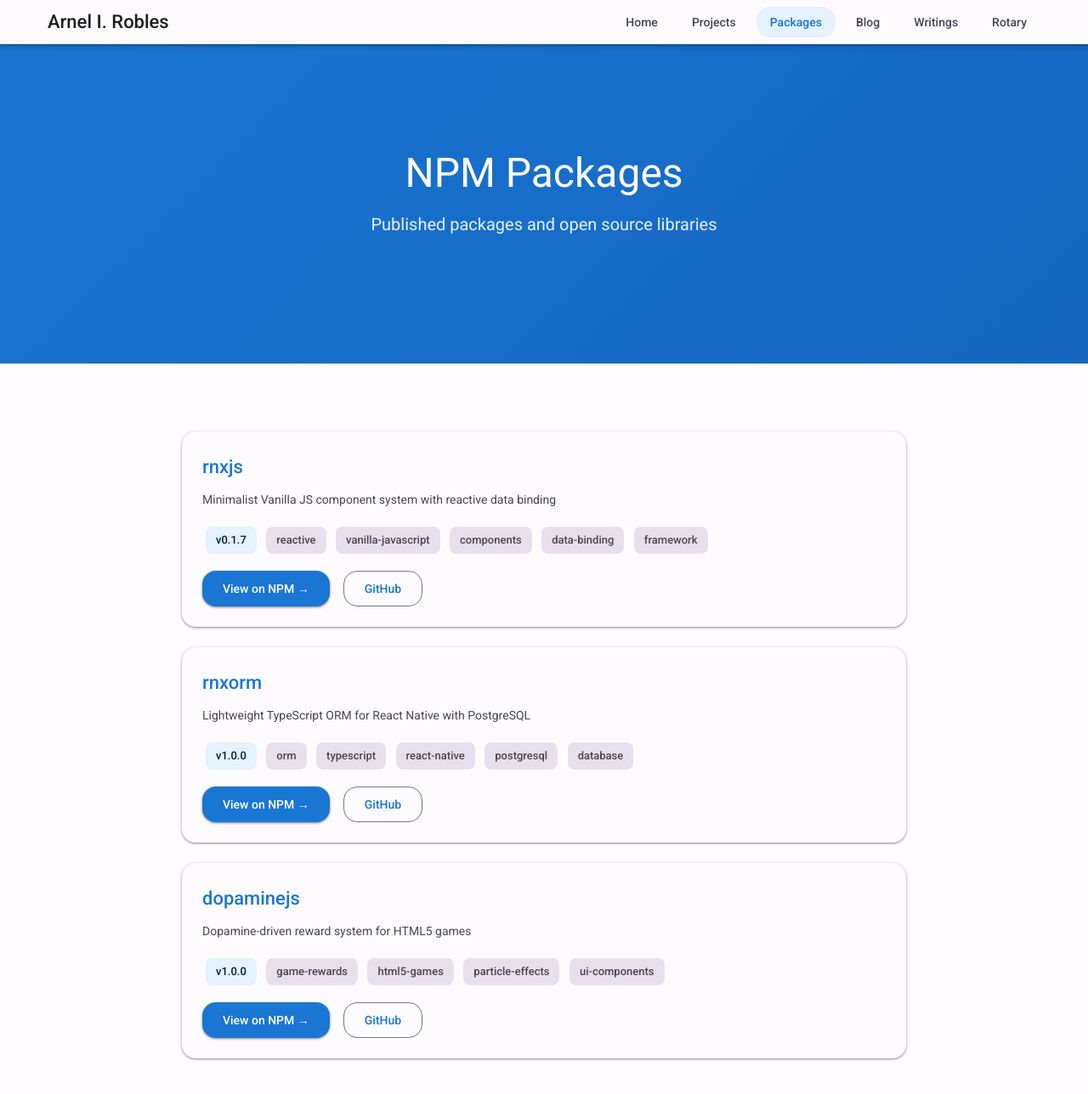
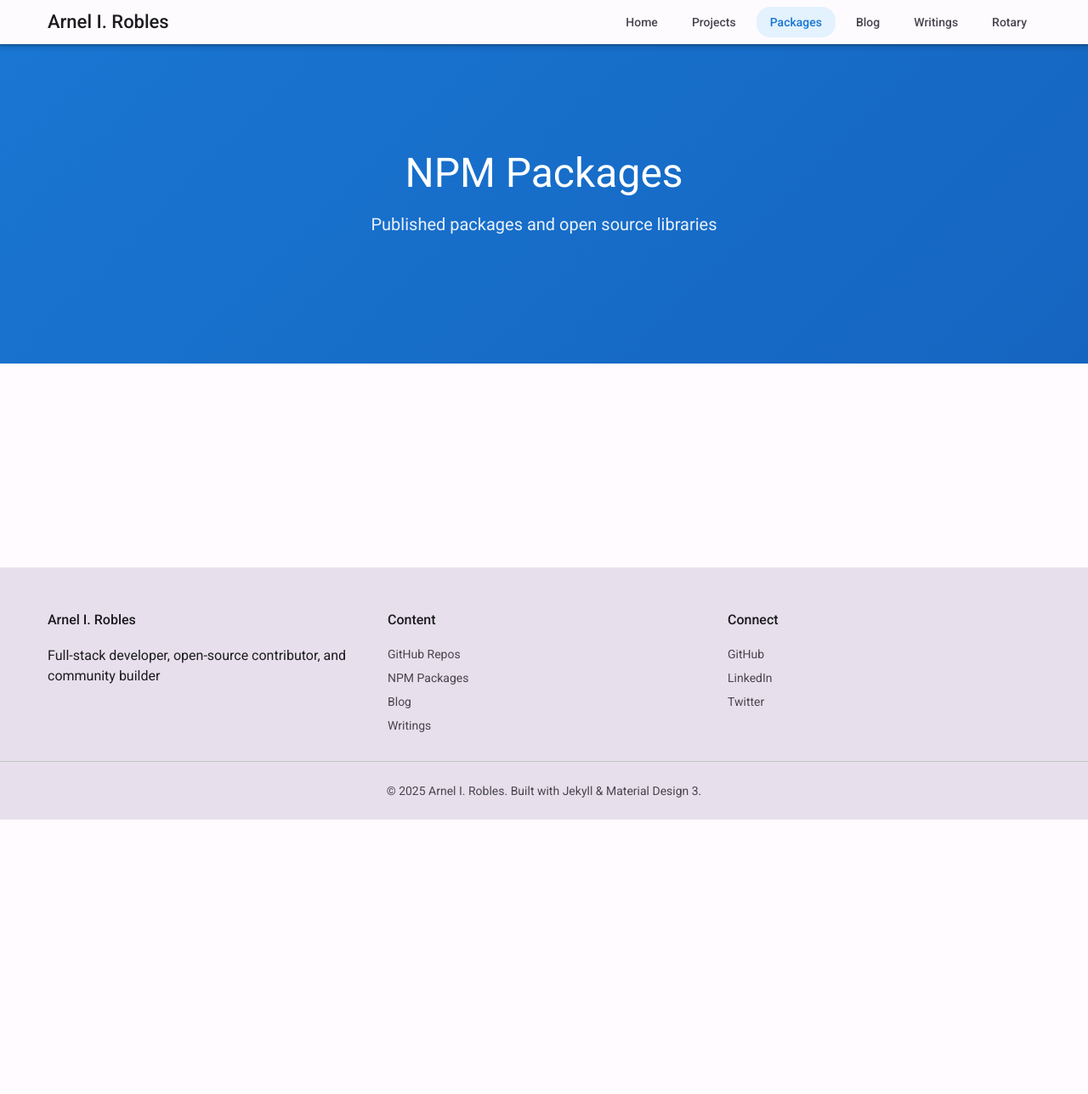
Before and after one commit to arnelirobles/arnelirobles.github.io, a Jekyll site: the page built from packages/index.html, in a window 1280 px wide and 1400 px high. Shown: the top 1288 px of the window at 85% size. Built offline with Jekyll 4.4.1, drawn with Linux system fonts in a browser that asks for light colours.

Commit message:
Remove content from data files to empty site

```diff
--- a/_data/github_repos.yml
+++ b/_data/github_repos.yml
@@ -1,39 +1,2 @@
 # GitHub Repositories Data
 # Add your repositories here
-
-- name: rnxORM
-  description: Lightweight TypeScript ORM for React Native with PostgreSQL support
-  url: https://github.com/arnelirobles/rnxORM
-  stars: 0
-  language: TypeScript
-  topics:
-    - orm
-    - typescript
-    - react-native
-    - postgresql
-  featured: true
-
-- name: HTMLGames
-  description: Collection of 5 HTML5 games with dopamine reward systems
-  url: https://github.com/arnelirobles/HTMLGames
-  stars: 0
-  language: JavaScript
-  topics:
-    - html5-game
-    - javascript
-    - game-development
-  featured: true
-
-- name: arnelirobles.github.io
-  description: Personal portfolio and blog website
-  url: https://github.com/arnelirobles/arnelirobles.github.io
-  stars: 0
-  language: HTML
-  topics:
-    - portfolio
-    - jekyll
-    - github-pages
-  featured: false
-
-# Add more repositories here
-# You can fetch this data dynamically from GitHub API if needed
--- a/_data/npm_packages.yml
+++ b/_data/npm_packages.yml
@@ -1,46 +1,2 @@
 # NPM Packages Data
 # Add your published NPM packages here
-
-- name: rnxjs
-  description: Minimalist Vanilla JS component system with reactive data binding
-  npm_url: https://www.npmjs.com/package/@arnelirobles/rnxjs
-  github_url: https://github.com/arnelirobles/rnxjs
-  version: 0.1.7
-  downloads: 0
-  keywords:
-    - reactive
-    - vanilla-javascript
-    - components
-    - data-binding
-    - framework
-  featured: true
-
-- name: rnxorm
-  description: Lightweight TypeScript ORM for React Native with PostgreSQL
-  npm_url: https://www.npmjs.com/package/rnxorm
-  github_url: https://github.com/arnelirobles/rnxORM
-  version: 1.0.0
-  downloads: 0
-  keywords:
-    - orm
-    - typescript
-    - react-native
-    - postgresql
-    - database
-  featured: true
-
-- name: dopaminejs
-  description: Dopamine-driven reward system for HTML5 games
-  npm_url: https://www.npmjs.com/package/dopaminejs
-  github_url: https://github.com/arnelirobles/dopaminejs
-  version: 1.0.0
-  downloads: 0
-  keywords:
-    - game-rewards
-    - html5-games
-    - particle-effects
-    - ui-components
-  featured: true
-
-# Add more packages here
-# You can fetch download stats from NPM API if needed
```
Also changed, not shown: _data/rotary_activities.yml (+0 -20 lines).
